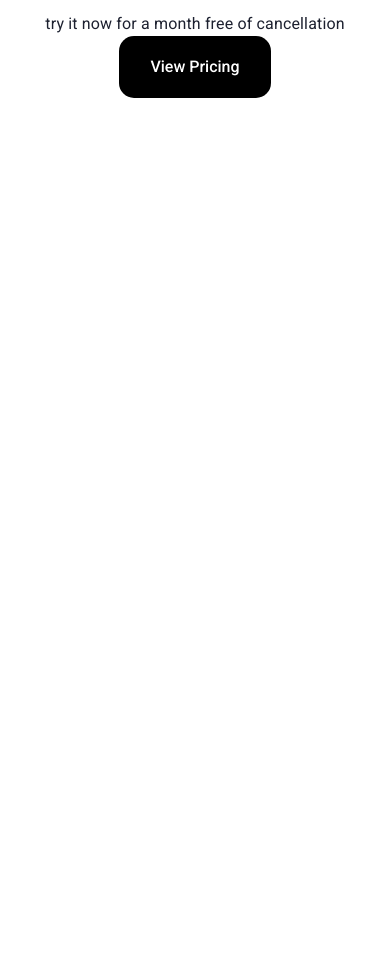
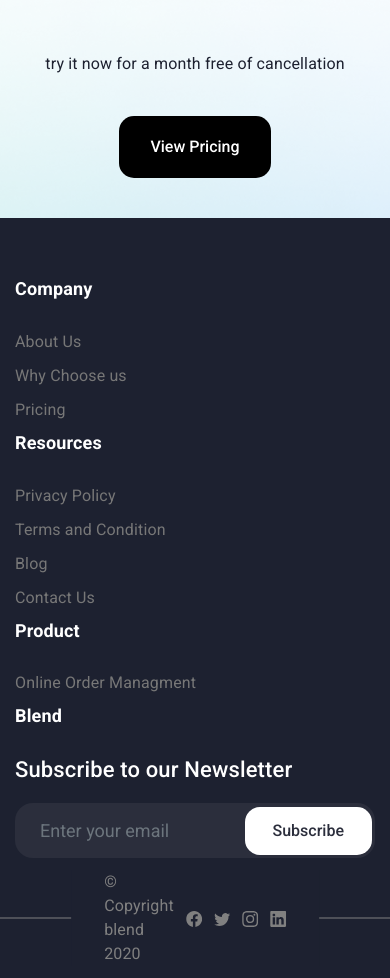
Before and after one commit to Blend2023/blend-landing, a React (Create React App) app: page / in a window 390 px wide. Shown: the part 6608-7586 px from the top of the page. Before the commit the page ends 6706 px from the top, so only its background shows below. Built offline with nearby package versions, Linux system fonts and the light colour scheme.

Commit message:
completed home page

```diff
--- a/src/Pages/Home/Components/Footer/Footer.jsx
+++ b/src/Pages/Home/Components/Footer/Footer.jsx
@@ -1,6 +1,7 @@
 import React from "react";
+import { BsFacebook, BsTwitter, BsInstagram, BsLinkedin } from "react-icons/bs";
 
-import "./footer.css"
+import "./footer.css";
 const Footer = () => {
   return (
     <section className="f_sectoin">
@@ -16,6 +17,70 @@ const Footer = () => {
             </div>
           </div>
         </div>
+        <div className="f_menus">
+          <div className="f_menu_wrap">
+            <div className="container">
+              <div className="row">
+                <div className="col-md-2">
+                  <div className="fm_title">
+                    <h3>Company</h3>
+                  </div>
+                  <ul>
+                    <li>About Us</li>
+                    <li>Why Choose us</li>
+                    <li>Pricing</li>
+                  </ul>
+                </div>
+                <div className="col-md-3">
+                  <div className="fm_title">
+                    <h3>Resources</h3>
+                  </div>
+                  <ul>
+                    <li>Privacy Policy</li>
+                    <li>Terms and Condition</li>
+                    <li>Blog</li>
+                    <li>Contact Us</li>
+                  </ul>
+                </div>
+                <div className="col-md-3">
+                  <div className="fm_title">
+                    <h3>Product</h3>
+                  </div>
+                  <ul>
+                    <li>Online Order Managment </li>
+                  </ul>
+                </div>
+                <div className="col-md-4">
+                  <div className="fm_title">
+                    <h3>blend</h3>
+                  </div>
+                  <div className="sub">
+                    <h3>Subscribe to our Newsletter</h3>
+                    <div class="b_search">
+                      <input
+                        type="email"
+                        placeholder="Enter your email"
+                        class="form-control"
+                      />
+                      <button class="btn">Subscribe</button>
+                    </div>
+                  </div>
+                </div>
+              </div>
+            </div>
+          </div>
+          <div className="f_social">
+            <div className="fc_box container">
+              <p>
+                <span className="cp">© Copyright blend 2020</span>
+                <span className="cp" > <BsFacebook/></span>
+                <span className="cp" > <BsTwitter/></span>
+                <span className="cp" > <BsInstagram/></span>
+                <span className="cp" > <BsLinkedin/></span>
+              </p>
+            </div>
+          </div>
+        </div>
       </div>
     </section>
   );
--- a/src/Pages/Home/Components/Footer/footer.css
+++ b/src/Pages/Home/Components/Footer/footer.css
@@ -1,7 +1,19 @@
-.f_title{
+.f_sectoin{
+    background-image: url(./bg.png);
+    background-size: cover;
+    background-position: center;
+}
+.f_menus {
+    background: #1D2130;
+    padding-top: 60px;
+}
+
+.f_title {
     text-align: center;
 }
+
 .f_title h1 {
+    margin-bottom: 40px;
     color: #1D2130;
     text-align: center;
     font-size: 56px;
@@ -10,6 +22,7 @@
 }
 
 .f_title p {
+    margin-bottom: 40px;
     color: #1D2130;
     text-align: center;
     font-size: 16px;
@@ -18,9 +31,86 @@
 }
 
 .f_title button {
+    margin-bottom: 40px;
     background: black;
     color: white;
     font-weight: 500;
     padding: 18px 30px;
     border-radius: 15px;
 }
+
+.fm_title h3 {
+    color: white;
+    margin-bottom: 30px;
+    font-size: 18px;
+    font-style: normal;
+    font-weight: 600;
+    text-transform: capitalize;
+}
+
+.f_menu_wrap ul,
+.f_menu_wrap ul li {
+    margin: 0;
+    padding: 0;
+    list-style: none;
+}
+
+.f_menu_wrap ul li {
+    cursor: pointer;
+    color: #777777;
+    font-size: 16px;
+    font-style: normal;
+    margin-bottom: 10px;
+    font-weight: 400;
+}
+
+.sub h3 {
+    margin-bottom: 20px;
+    font-size: 22px;
+    color: white;
+}
+
+.sub input {
+    height: 55px;
+    background-color: #2B2E3C;
+}
+
+.sub button {
+    padding: 11px 27px;
+    right: 3px;
+    background-color: white;
+    color: #2B2E3C;
+}
+
+.f_social {
+    color: #808080;
+}
+
+.fc_box {
+    padding: 60px 0;
+    position: relative;
+}
+
+.fc_box::after {
+    content: '';
+    position: absolute;
+    width: 100%;
+    height: 1px;
+    background-color: #808080;
+    top: 50%;
+    transform: translate(0, -50%);
+
+}
+
+.f_social p {
+    display: flex;
+    align-items: center;
+    gap: 12px;
+    position: absolute;
+    left: 50%;
+    top: 50%;
+    transform: translate(-50%, -50%);
+    background: #1d2130;
+    padding: 0 33px;
+    z-index: 9;
+}
--- a/src/Pages/Home/Components/Navbar/Navbar.jsx
+++ b/src/Pages/Home/Components/Navbar/Navbar.jsx
@@ -39,7 +39,9 @@ function Navbar(props) {
                   {item}
                 </Button>
               ))}
+              <a href="/login">
               <button className="btn try_btn"> Try it</button>
+              </a>
             </Box>
           </Toolbar>
         </AppBar>
```
Also changed, not shown: src/Pages/Home/Components/Footer/bg.png (added).
